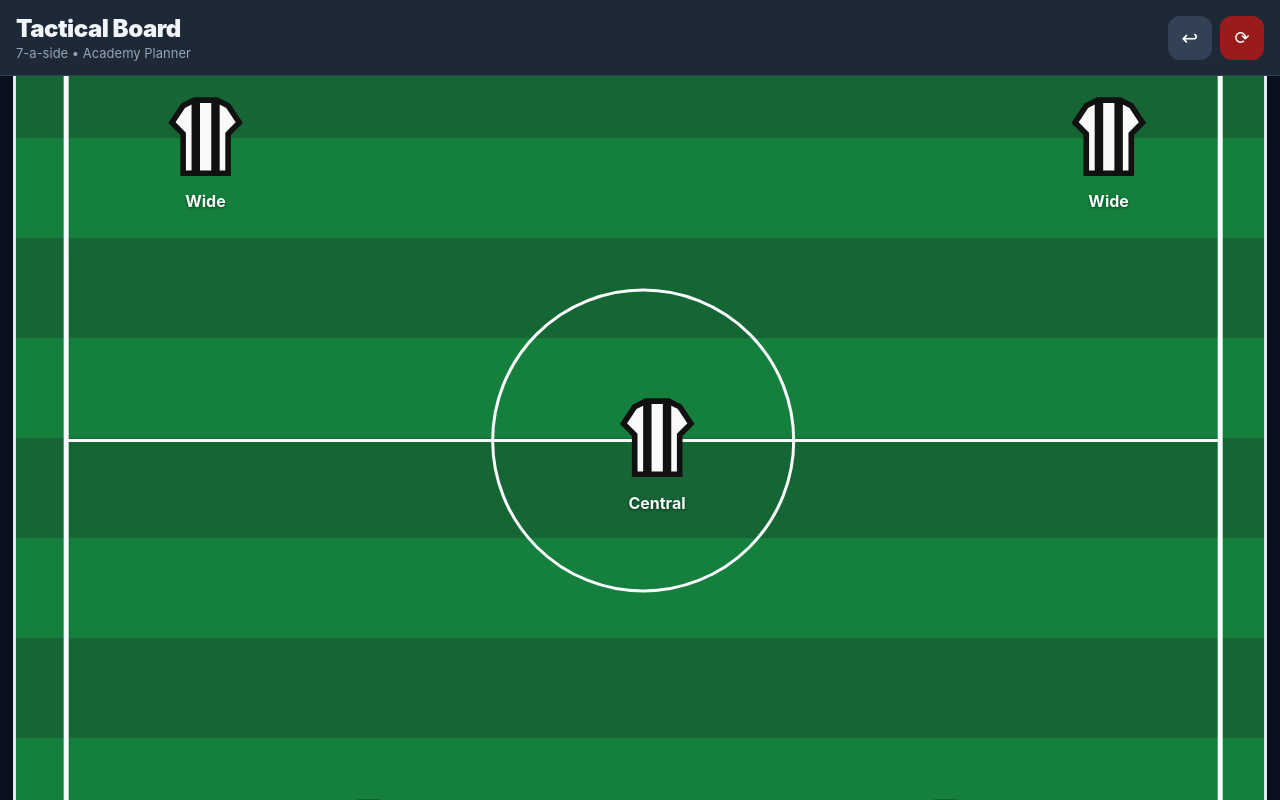
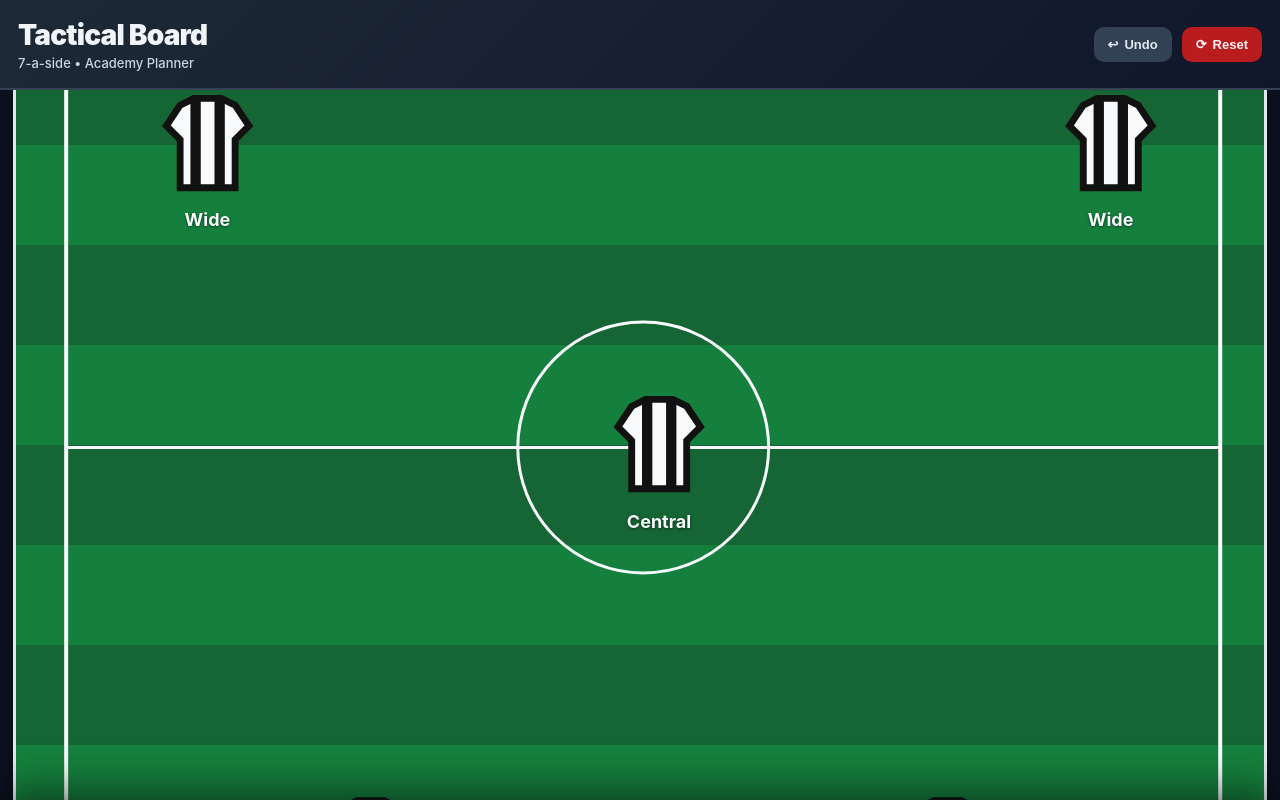
Before and after one commit to mccarr10/TacticsBoard, a React (Vite) app: page / in a window 1280 px wide. Built offline with nearby package versions, Linux system fonts and the light colour scheme.

Commit message:
Update PitchBoard.jsx

```diff
--- a/src/components/PitchBoard.jsx
+++ b/src/components/PitchBoard.jsx
@@ -137,34 +137,86 @@ export default function TacticalBoard() {
  };
 
  const { w, h } = dims;
-  const jerseySize = Math.max(52, Math.min(90, w * 0.16));
-  const fontSize = Math.max(12, Math.min(16, w * 0.042));
-  const tokenWidth = jerseySize + 28;
+ const jerseySize = Math.max(70, Math.min(110, w * 0.22));
+ const fontSize = Math.max(13, Math.min(18, w * 0.048));
+ const tokenWidth = jerseySize + 32;
 
  return (
    <div style={{ width: "100vw", height: "100dvh", background: "#020617", position: "fixed", inset: 0, display: "flex", flexDirection: "column" }}>
 
-      <div style={{ height: "76px", padding: "12px 16px", background: "#1e2937", borderBottom: "1px solid #334155", display: "flex", alignItems: "center", justifyContent: "space-between", flexShrink: 0, zIndex: 100 }}>
+     {/* Header - Fixed to top */}
+     <div style={{ height: "90px", padding: "14px 18px", background: "linear-gradient(135deg, #1e2937 0%, #0f172a 100%)", borderBottom: "2px solid #334155", display: "flex", alignItems: "center", justifyContent: "space-between", flexShrink: 0, zIndex: 100 }}>
        <div>
-          <div style={{ color: "#f1f5f9", fontSize: "24px", fontWeight: "900", letterSpacing: "-0.5px" }}>Tactical Board</div>
-          <div style={{ color: "#94a3b8", fontSize: "13px", marginTop: "2px" }}>7-a-side • Academy Planner</div>
+         <div style={{ color: "#f1f5f9", fontSize: "28px", fontWeight: "950", letterSpacing: "-0.8px" }}>Tactical Board</div>
+         <div style={{ color: "#cbd5e1", fontSize: "13px", marginTop: "3px", fontWeight: "500" }}>7-a-side • Academy Planner</div>
        </div>
-        <div style={{ display: "flex", gap: "8px" }}>
+       <div style={{ display: "flex", gap: "10px" }}>
          <button
            onClick={() => setLines(l => l.slice(0, -1))}
-            style={{ width: "44px", height: "44px", borderRadius: "12px", background: "#334155", color: "white", fontSize: "20px", border: "none", cursor: "pointer", transition: "all 0.2s", display: "flex", alignItems: "center", justifyContent: "center" }}
-            onMouseOver={(e) => e.target.style.background = "#475569"}
-            onMouseOut={(e) => e.target.style.background = "#334155"}
-          >↩</button>
+           title="Undo last line"
+           style={{
+             padding: "10px 14px",
+             display: "flex",
+             alignItems: "center",
+             gap: "6px",
+             borderRadius: "10px",
+             background: "#334155",
+             color: "#e2e8f0",
+             fontSize: "13px",
+             fontWeight: "600",
+             border: "none",
+             cursor: "pointer",
+             transition: "all 0.25s ease",
+           }}
+           onMouseOver={(e) => {
+             e.target.style.background = "#475569";
+             e.target.style.transform = "translateY(-2px)";
+             e.target.style.boxShadow = "0 4px 12px rgba(0,0,0,0.3)";
+           }}
+           onMouseOut={(e) => {
+             e.target.style.background = "#334155";
+             e.target.style.transform = "translateY(0)";
+             e.target.style.boxShadow = "none";
+           }}
+         >
+           <span>↩</span>
+           <span>Undo</span>
+         </button>
          <button
            onClick={resetFormation}
-            style={{ width: "44px", height: "44px", borderRadius: "12px", background: "#991b1b", color: "white", fontSize: "18px", border: "none", cursor: "pointer", transition: "all 0.2s", display: "flex", alignItems: "center", justifyContent: "center" }}
-            onMouseOver={(e) => e.target.style.background = "#b91c1c"}
-            onMouseOut={(e) => e.target.style.background = "#991b1b"}
-          >⟳</button>
+           title="Reset entire formation"
+           style={{
+             padding: "10px 14px",
+             display: "flex",
+             alignItems: "center",
+             gap: "6px",
+             borderRadius: "10px",
+             background: "#b91c1c",
+             color: "#fef2f2",
+             fontSize: "13px",
+             fontWeight: "600",
+             border: "none",
+             cursor: "pointer",
+             transition: "all 0.25s ease",
+           }}
+           onMouseOver={(e) => {
+             e.target.style.background = "#dc2626";
+             e.target.style.transform = "translateY(-2px)";
+             e.target.style.boxShadow = "0 4px 12px rgba(185, 28, 28, 0.4)";
+           }}
+           onMouseOut={(e) => {
+             e.target.style.background = "#b91c1c";
+             e.target.style.transform = "translateY(0)";
+             e.target.style.boxShadow = "none";
+           }}
+         >
+           <span>⟳</span>
+           <span>Reset</span>
+         </button>
        </div>
      </div>
 
+     {/* Pitch Container - Fills remaining space */}
      <div ref={wrapperRef} style={{ flex: 1, display: "flex", justifyContent: "center", alignItems: "center", padding: "12px", background: "#0f172a", overflow: "hidden" }}>
        {ready && w > 0 && (
          <div
@@ -192,6 +244,7 @@ export default function TacticalBoard() {
              <div key={i} style={{ position: "absolute", top: `${i * (100 / 20)}%`, width: "100%", height: `${100 / 20}%`, background: i % 2 === 0 ? "#166534" : "#15803d" }} />
            ))}
 
+           {/* Pitch markings SVG */}
            <svg width={w} height={h} viewBox={`0 0 ${w} ${h}`} style={{ position: "absolute", inset: 0 }}>
              <defs>
                <marker id="arrow" markerWidth="10" markerHeight="10" refX="9" refY="3" orient="auto" markerUnits="strokeWidth">
@@ -199,32 +252,46 @@ export default function TacticalBoard() {
                </marker>
              </defs>
 
-              <rect x={w * 0.04} y={h * 0.04} width={w * 0.92} height={h * 0.92} fill="none" stroke="#f8fafc" strokeWidth="5" rx="8" />
+             {/* Outer boundary with corner flags */}
+             <rect x={w * 0.04} y={h * 0.04} width={w * 0.92} height={h * 0.92} fill="none" stroke="#f8fafc" strokeWidth="4" />
 
+             {/* Corner arcs */}
+             <circle cx={w * 0.04} cy={h * 0.04} r={w * 0.03} fill="none" stroke="#f8fafc" strokeWidth="3" />
+             <circle cx={w * 0.96} cy={h * 0.04} r={w * 0.03} fill="none" stroke="#f8fafc" strokeWidth="3" />
+             <circle cx={w * 0.04} cy={h * 0.96} r={w * 0.03} fill="none" stroke="#f8fafc" strokeWidth="3" />
+             <circle cx={w * 0.96} cy={h * 0.96} r={w * 0.03} fill="none" stroke="#f8fafc" strokeWidth="3" />
+
+             {/* Halfway line */}
              <line x1={w * 0.04} y1={h * 0.5} x2={w * 0.96} y2={h * 0.5} stroke="#f8fafc" strokeWidth="3" />
 
-              <circle cx={w * 0.5} cy={h * 0.5} r={w * 0.12} fill="none" stroke="#f8fafc" strokeWidth="3" />
+             {/* Center circle */}
+             <circle cx={w * 0.5} cy={h * 0.5} r={w * 0.10} fill="none" stroke="#f8fafc" strokeWidth="3" />
              <circle cx={w * 0.5} cy={h * 0.5} r="3" fill="#f8fafc" />
 
-              <rect x={w * 0.08} y={h * 0.04} width={w * 0.84} height={h * 0.22} fill="none" stroke="#f8fafc" strokeWidth="3.5" />
-              <rect x={w * 0.24} y={h * 0.08} width={w * 0.52} height={h * 0.13} fill="none" stroke="#f8fafc" strokeWidth="3.5" />
-              <line x1={w * 0.04} y1={h * 0.10} x2={w * 0.04} y2={h * 0.16} stroke="#f8fafc" strokeWidth="8" strokeLinecap="round" />
-              <line x1={w * 0.96} y1={h * 0.10} x2={w * 0.96} y2={h * 0.16} stroke="#f8fafc" strokeWidth="8" strokeLinecap="round" />
+             {/* TOP GOAL AREA - Clean simple boxes */}
+             {/* Penalty Area (18 yards / larger box) */}
+             <rect x={w * 0.08} y={h * 0.03} width={w * 0.84} height={h * 0.14} fill="none" stroke="#f8fafc" strokeWidth="3" />
+             {/* Goal Area (6 yards / smaller box) */}
+             <rect x={w * 0.26} y={h * 0.06} width={w * 0.48} height={h * 0.08} fill="none" stroke="#f8fafc" strokeWidth="3" />
 
-              <rect x={w * 0.08} y={h * 0.74} width={w * 0.84} height={h * 0.22} fill="none" stroke="#f8fafc" strokeWidth="3.5" />
-              <rect x={w * 0.24} y={h * 0.79} width={w * 0.52} height={h * 0.13} fill="none" stroke="#f8fafc" strokeWidth="3.5" />
-              <line x1={w * 0.04} y1={h * 0.84} x2={w * 0.04} y2={h * 0.90} stroke="#f8fafc" strokeWidth="8" strokeLinecap="round" />
-              <line x1={w * 0.96} y1={h * 0.84} x2={w * 0.96} y2={h * 0.90} stroke="#f8fafc" strokeWidth="8" strokeLinecap="round" />
+             {/* BOTTOM GOAL AREA - Clean simple boxes */}
+             {/* Penalty Area (18 yards / larger box) */}
+             <rect x={w * 0.08} y={h * 0.83} width={w * 0.84} height={h * 0.14} fill="none" stroke="#f8fafc" strokeWidth="3" />
+             {/* Goal Area (6 yards / smaller box) */}
+             <rect x={w * 0.26} y={h * 0.86} width={w * 0.48} height={h * 0.08} fill="none" stroke="#f8fafc" strokeWidth="3" />
 
+             {/* Drawn tactical lines */}
              {lines.map((l, i) => (
                <line key={i} x1={l.x1} y1={l.y1} x2={l.x2} y2={l.y2} stroke="#fde047" strokeWidth="4.5" strokeLinecap="round" strokeLinejoin="round" markerEnd="url(#arrow)" />
              ))}
 
+             {/* Drawing preview */}
              {drawing && (
                <line x1={drawing.x1} y1={drawing.y1} x2={drawing.x2} y2={drawing.y2} stroke="#fde047" strokeWidth="4.5" strokeLinecap="round" strokeDasharray="6 4" opacity="0.7" />
              )}
            </svg>
 
+           {/* Player tokens */}
            {players.map((pos) => (
              <Draggable
                key={pos.id}
@@ -256,6 +323,7 @@ export default function TacticalBoard() {
        )}
      </div>
 
+     {/* Bottom Sheet Overlay */}
      {sheetOpen && (
        <div
          style={{
@@ -280,6 +348,7 @@ export default function TacticalBoard() {
        </div>
      )}
 
+     {/* Bottom Sheet */}
      <div
        style={{
          position: "fixed",
@@ -287,32 +356,36 @@ export default function TacticalBoard() {
          left: 0,
          right: 0,
          background: "#1e2937",
-          borderTopLeftRadius: "20px",
-          borderTopRightRadius: "20px",
-          maxHeight: "75vh",
+         borderTopLeftRadius: "24px",
+         borderTopRightRadius: "24px",
+         maxHeight: "85vh",
          overflowY: "auto",
          zIndex: 210,
-          borderTop: "1px solid #334155",
+         borderTop: "2px solid #334155",
          transform: sheetOpen ? "translateY(0)" : "translateY(100%)",
          transition: "transform 0.3s cubic-bezier(0.32, 0.72, 0, 1)",
-          animation: sheetOpen ? "slideUp 0.3s cubic-bezier(0.32, 0.72, 0, 1)" : "none"
+         animation: sheetOpen ? "slideUp 0.3s cubic-bezier(0.32, 0.72, 0, 1)" : "none",
+         boxShadow: "0 -10px 40px rgba(0,0,0,0.5)"
        }}
      >
-        <div style={{ padding: "12px", display: "flex", justifyContent: "center" }}>
-          <div style={{ width: "40px", height: "4px", background: "#475569", borderRadius: "2px" }} />
+       {/* Handle bar */}
+       <div style={{ padding: "14px", display: "flex", justifyContent: "center" }}>
+         <div style={{ width: "50px", height: "5px", background: "#475569", borderRadius: "2.5px" }} />
        </div>
 
-        <div style={{ padding: "0 16px 24px" }}>
-          <div style={{ marginBottom: "16px" }}>
-            <div style={{ color: "#f1f5f9", fontSize: "18px", fontWeight: "800" }}>
-              Assign Player to {selectedPos && FORMATION.find(f => f.id === selectedPos)?.label}
+       {/* Sheet content */}
+       <div style={{ padding: "0 20px 32px" }}>
+         <div style={{ marginBottom: "20px" }}>
+           <div style={{ color: "#f1f5f9", fontSize: "22px", fontWeight: "900", marginBottom: "6px" }}>
+             {selectedPos && FORMATION.find(f => f.id === selectedPos)?.label}
            </div>
-            <div style={{ color: "#94a3b8", fontSize: "13px", marginTop: "4px" }}>
-              Select a player from your squad
+           <div style={{ color: "#94a3b8", fontSize: "14px", fontWeight: "500" }}>
+             Pick a player from your squad
            </div>
          </div>
 
-          <div style={{ display: "grid", gridTemplateColumns: "repeat(auto-fill, minmax(100px, 1fr))", gap: "10px" }}>
+         {/* Player grid - larger buttons */}
+         <div style={{ display: "grid", gridTemplateColumns: "repeat(auto-fill, minmax(120px, 1fr))", gap: "12px", marginBottom: "20px" }}>
            {squad.map((player, idx) => {
              const isAssigned = Object.values(assigned).includes(player);
              return (
@@ -322,28 +395,31 @@ export default function TacticalBoard() {
                    if (!isAssigned) assignPlayer(player);
                  }}
                  style={{
-                    padding: "12px 8px",
+                   padding: "16px 12px",
                    background: isAssigned ? "#1f2937" : assigned[selectedPos] === player ? "#fde047" : "#334155",
                    color: assigned[selectedPos] === player ? "#111" : isAssigned ? "#64748b" : "#f1f5f9",
-                    border: "2px solid " + (assigned[selectedPos] === player ? "#fde047" : "#475569"),
-                    borderRadius: "10px",
-                    fontWeight: "600",
-                    fontSize: "13px",
+                   border: "2.5px solid " + (assigned[selectedPos] === player ? "#fde047" : "#475569"),
+                   borderRadius: "12px",
+                   fontWeight: "700",
+                   fontSize: "15px",
                    cursor: isAssigned ? "not-allowed" : "pointer",
-                    transition: "all 0.2s",
+                   transition: "all 0.25s ease",
                    opacity: isAssigned ? 0.5 : 1,
-                    textDecoration: isAssigned ? "line-through" : "none"
+                   textDecoration: isAssigned ? "line-through" : "none",
+                   boxShadow: assigned[selectedPos] === player ? "0 0 20px rgba(253, 224, 71, 0.4)" : "none"
                  }}
                  onMouseOver={(e) => {
                    if (!isAssigned) {
                      e.target.style.background = "#475569";
-                      e.target.style.transform = "scale(1.05)";
+                     e.target.style.transform = "translateY(-3px)";
+                     e.target.style.boxShadow = "0 8px 20px rgba(0,0,0,0.3)";
                    }
                  }}
                  onMouseOut={(e) => {
                    if (!isAssigned) {
                      e.target.style.background = "#334155";
-                      e.target.style.transform = "scale(1)";
+                     e.target.style.transform = "translateY(0)";
+                     e.target.style.boxShadow = "none";
                    }
                  }}
                >
@@ -353,8 +429,10 @@ export default function TacticalBoard() {
            })}
          </div>
 
-          <div style={{ marginTop: "24px", padding: "12px", background: "#0f172a", borderRadius: "10px", color: "#94a3b8", fontSize: "12px", lineHeight: "1.5" }}>
-            💡 Players already assigned appear grayed out. Click outside to close.
+         {/* Info box */}
+         <div style={{ padding: "16px", background: "linear-gradient(135deg, #0f172a 0%, #1a1f35 100%)", borderRadius: "12px", color: "#cbd5e1", fontSize: "13px", lineHeight: "1.6", border: "1px solid #334155" }}>
+           <div style={{ marginBottom: "8px" }}>💡 <strong>Tip:</strong> Already assigned players appear grayed out. Click outside to close.</div>
+           <div>Drag players on the pitch to reposition them, or click to change assignments.</div>
          </div>
        </div>
      </div>
```
Lines whose indentation alone changed are shown as unchanged.
